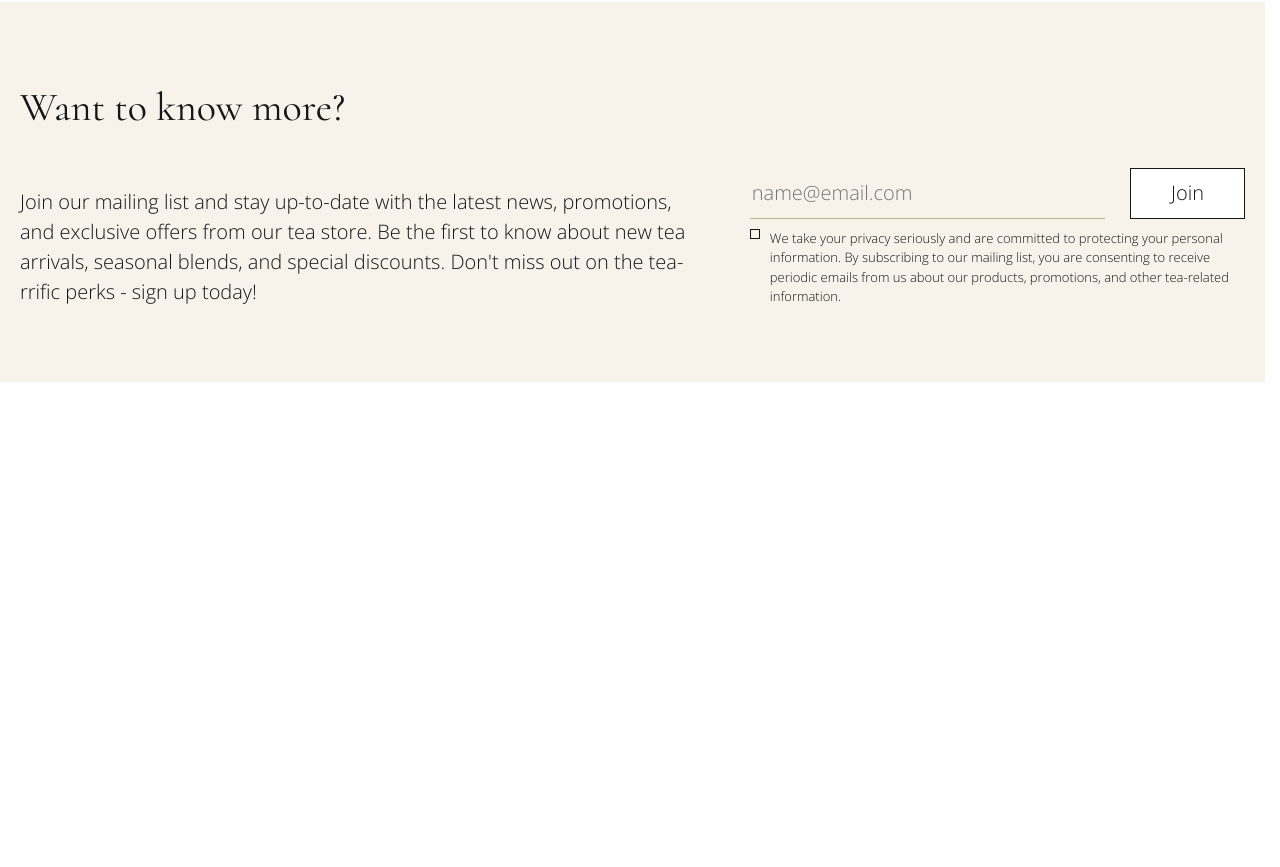
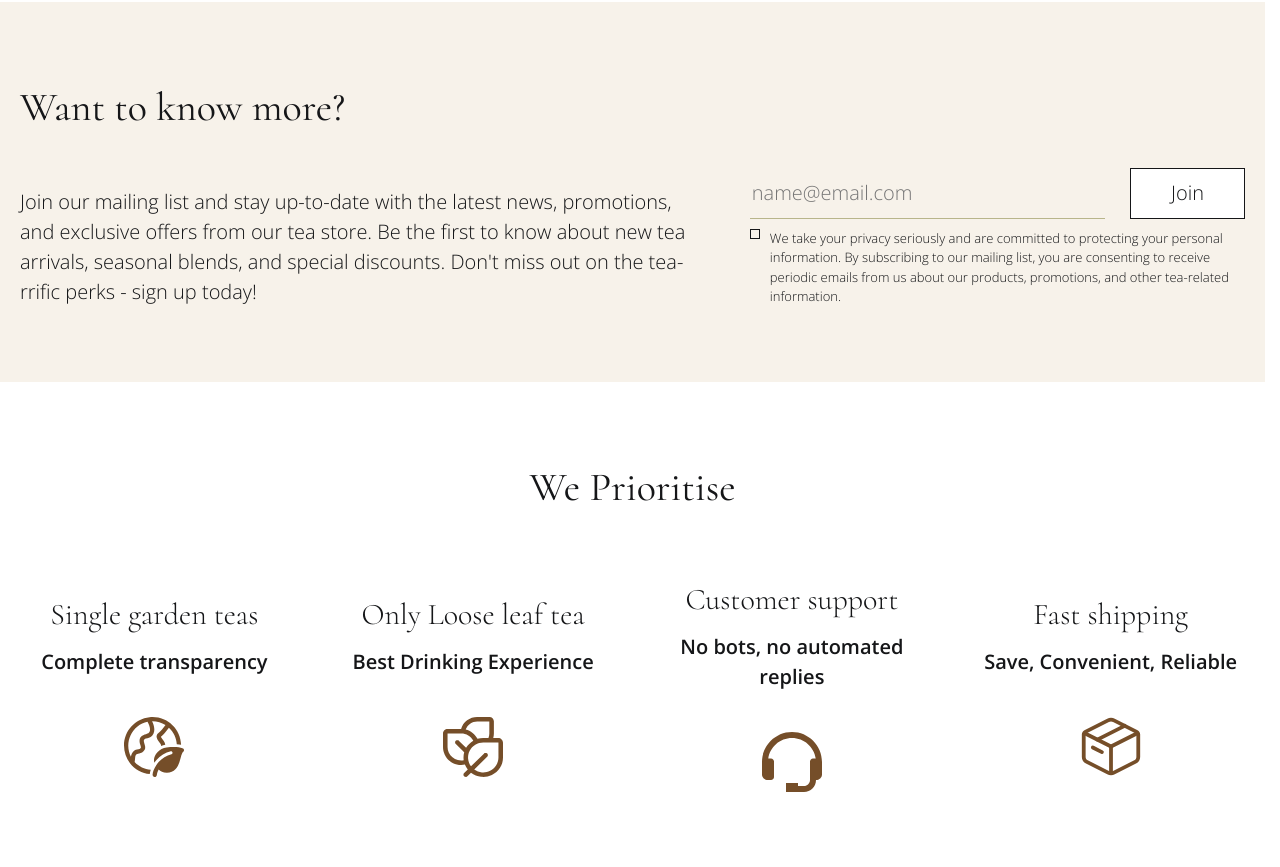
Before and after one commit to lukian2604/tea-landing-page, a plain HTML site: page index.html in a window 1280 px wide. Shown: the part 2853-3720 px from the top of the page. Before the commit the page ends 3235 px from the top, so only its background shows below. Drawn offline with Linux system fonts and the light colour scheme; a web font is replaced by a local one.

Commit message:
Add prioritise section

```diff
--- a/index.html
+++ b/index.html
@@ -300,6 +300,33 @@ Read</p>
           </form>
         </div>
       </section>
+      <section class="section container prioritise-section">
+        <div class="prioritise">
+          <h2 class="prioritise__title">We Prioritise</h2>
+          <ul class="prioritise__list grid grid--4 grid--4__alt">
+            <li class="prioritise__item">
+              <h3 class="prioritise__item-title">Single garden teas</h3>
+              <p class="prioritise__subtitle">Complete transparency</p>
+              <img class="prioritise__image" src="/images/prioritise/1.svg" alt="" height="60" width="60" loading="lazy">
+            </li>
+             <li class="prioritise__item">
+              <h3 class="prioritise__item-title">Only Loose leaf tea</h3>
+              <p class="prioritise__subtitle">Best Drinking Experience</p>
+              <img class="prioritise__image" src="/images/prioritise/2.svg" alt="" height="60" width="60" loading="lazy">
+            </li>
+             <li class="prioritise__item">
+              <h3 class="prioritise__item-title">Customer support</h3>
+              <p class="prioritise__subtitle">No bots, no automated replies</p>
+              <img class="prioritise__image" src="/images/prioritise/3.svg" alt="" height="60" width="60" loading="lazy">
+            </li>
+             <li class="prioritise__item">
+              <h3 class="prioritise__item-title">Fast shipping</h3>
+              <p class="prioritise__subtitle">Save, Convenient, Reliable</p>
+              <img class="prioritise__image" src="/images/prioritise/4.svg" alt="" height="60" width="60" loading="lazy">
+            </li>
+          </ul>
+        </div>
+      </section>
     </main>
 
     <dialog class="tablet-overlay visible-tablet" id="TabletOverlay">
--- a/styles/blocks/_grid.scss
+++ b/styles/blocks/_grid.scss
@@ -33,4 +33,14 @@
       --gridColumns: 1;
     }
   }
+
+  &--4__alt {
+    @include desktop {
+      --gridColumns: 2;
+    }
+
+    @include mobile {
+      --gridColumns: 1;
+    }
+  }
 }
--- /dev/null
+++ b/styles/blocks/_prioritise.scss
@@ -0,0 +1,69 @@
+.prioritise {
+  display: flex;
+  flex-direction: column;
+  align-items: center;
+  justify-content: center;
+  text-align: center;
+  row-gap: 60px;
+
+  @include mobile {
+    row-gap: 30px;
+  }
+
+  &__title {
+    font-size: 40px;
+    font-weight: 400;
+
+    @include mobile-s {
+      font-size: 24px;
+    }
+  }
+
+  &__list {
+    row-gap: 30px;
+    column-gap: 50px;
+
+    @include desktop {
+      column-gap: 210px;
+    }
+
+    @include tablet {
+      column-gap: 90px;
+    }
+
+    @include mobile {
+      row-gap: 50px;
+    }
+
+    @include mobile-s {
+      row-gap: 40px;
+    }
+  }
+
+  &__item {
+    display: flex;
+    flex-direction: column;
+    align-items: center;
+    justify-content: center;
+
+    &-title {
+      font-size: 30px;
+      font-weight: 300;
+      margin-bottom: 10px;
+    }
+  }
+  &-title,
+  &__subtitle {
+    font-family: var(--font-family-alt);
+  }
+
+  &__subtitle {
+    font-size: 20px;
+    font-weight: 600;
+    margin-bottom: 40px;
+
+    @include mobile-s {
+      margin-bottom: 15px;
+    }
+  }
+}
--- a/styles/styles.scss
+++ b/styles/styles.scss
@@ -21,3 +21,4 @@
 @import "blocks/blog";
 @import "blocks/blog-card";
 @import "blocks/newsletter";
+@import "blocks/prioritise";
```
Also changed, not shown: images/prioritise/1.svg (added), images/prioritise/2.svg (added), images/prioritise/3.svg (added), images/prioritise/4.svg (added), styles/styles.css, 2 other files.
